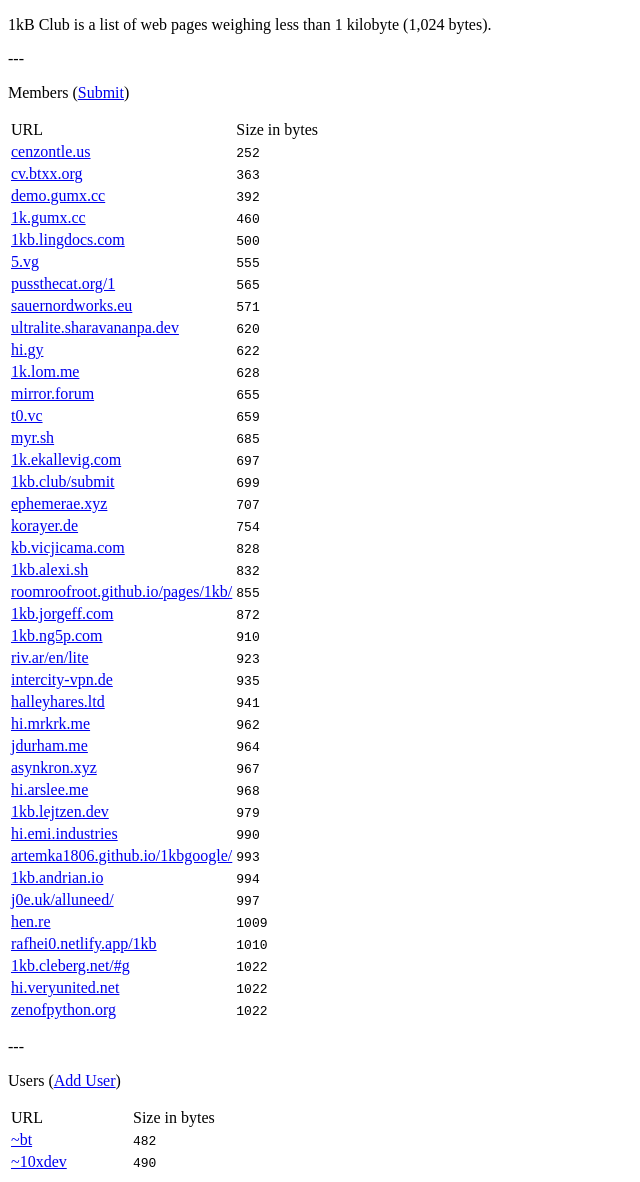
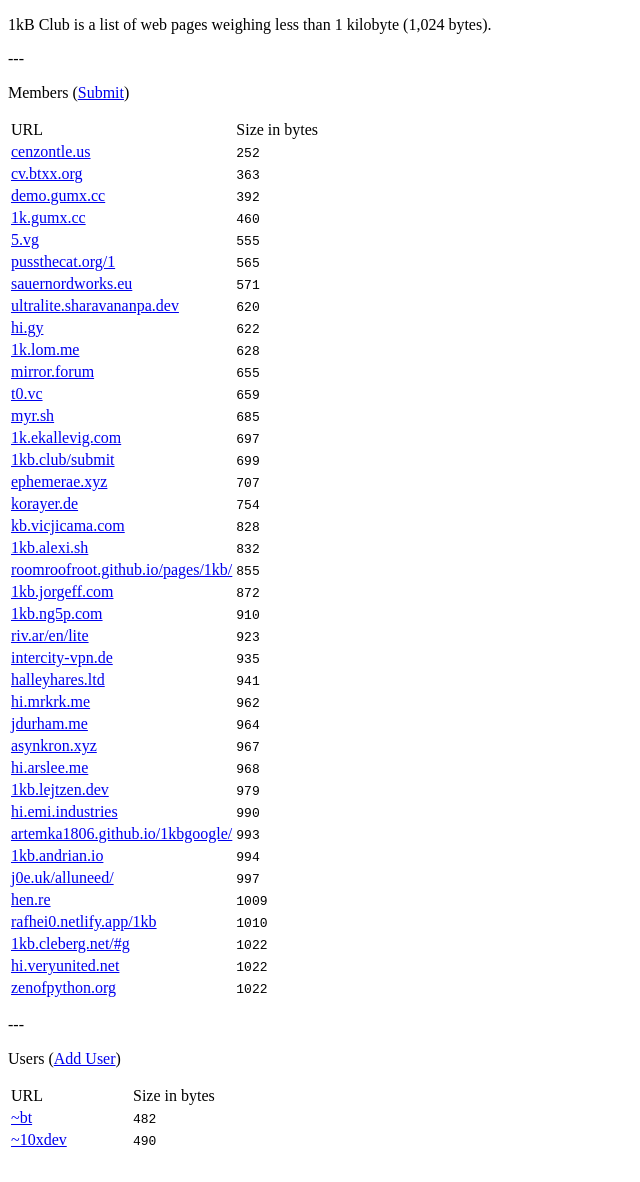
Before and after one commit to bradleytaunt/1kb.club, a Jekyll site: the page built from index.html, in a window 1280 px wide. Shown: the whole page, without its empty margins (0-640 px from the left). Built offline with Jekyll 4.4.1, drawn with Linux system fonts in a browser that asks for light colours; after the commit the page ends 1160 px from its top, so only the background shows below that.

Commit message:
Update ruby-version, remove member

```diff
--- a/_data/sites.yml
+++ b/_data/sites.yml
@@ -24,9 +24,6 @@
 
 - domain: 1kb.lejtzen.dev
   size: 979
-
-- domain: 1kb.lingdocs.com
-  size: 500
 
 - domain: 1kb.ng5p.com
   size: 910
```
Also changed, not shown: 1 other file.
